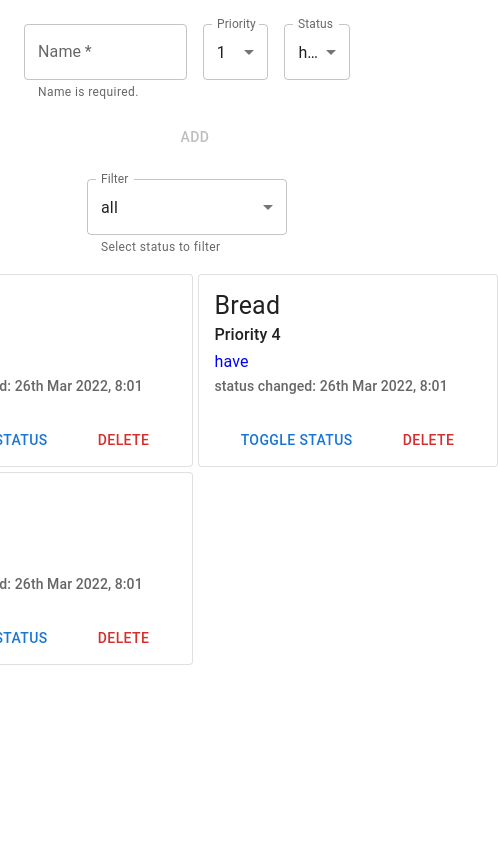
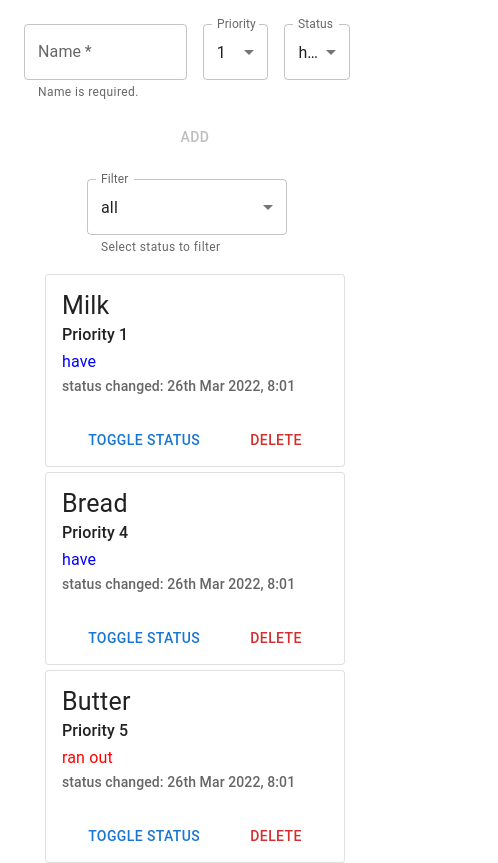
Before and after one commit to Chetanoo/grocery-list, a React (Create React App) app: page / in a window 390 px wide. Shown: the whole page, 498 px wide, since content can reach past the window. Built offline with nearby package versions, Linux system fonts and the light colour scheme.

Commit message:
Media query for main page and routing

```diff
--- a/src/App.tsx
+++ b/src/App.tsx
@@ -1,13 +1,17 @@
 import React, { useState } from 'react';
 import { v4 as uuidv4 } from 'uuid';
+import {
+  Routes,
+  Route,
+} from 'react-router-dom';
 import classes from './App.module.css';
-import ListView from './components/ListView';
 import { manageInitialState } from './helpers/initialState';
 import { EntryInterface } from './interfaces';
-import NewEntry from './components/NewEntry';
 import { setLocalStorageEntries } from './helpers/helpers';
-import Filters from './components/Filters';
 import { inputTypes, priorities, statuses } from './constants/constants';
+import MainRouteComponent from './components/MainRouteComponent';
+import EntryRouteComponent from './components/EntryRouteComponent';
+import NoPage from './components/NoPage';
 
 function App(): JSX.Element {
   const [entries, setEntries] = useState(manageInitialState());
@@ -81,23 +85,38 @@ function App(): JSX.Element {
 
   return (
     <div className={classes.App}>
-      <NewEntry
+      <Routes>
+        <Route
+          path="/"
+          element={(
+            <MainRouteComponent
+              newName={newName}
+              newPriority={newPriority}
+              newStatus={newStatus}
+              filterValue={filterValue}
               handleAddEntry={handleAddEntry}
-        name={newName}
-        priority={newPriority}
-        status={newStatus}
               handleInputChange={handleInputChange}
-      />
-      <Filters
-        filterValue={filterValue}
-        handleInputChange={handleInputChange}
-      />
-      <ListView
               entries={entries}
               handleDelete={handleDelete}
               handleToggleStatus={handleToggleStatus}
-        filterValue={filterValue}
             />
+        )}
+        />
+        <Route
+          path="/:entryId"
+          element={(
+            <EntryRouteComponent
+              entries={entries}
+              handleDelete={handleDelete}
+              handleToggleStatus={handleToggleStatus}
+            />
+)}
+        />
+        <Route
+          path="*"
+          element={<NoPage />}
+        />
+      </Routes>
     </div>
   );
 }
--- /dev/null
+++ b/src/components/EntryRouteComponent/index.tsx
@@ -0,0 +1,36 @@
+import React from 'react';
+import { Navigate, useParams, useNavigate } from 'react-router-dom';
+import { Button } from '@mui/material';
+import { EntryInterface } from '../../interfaces';
+import EntryView from '../EntryView';
+
+export default function EntryRouteComponent({
+  entries,
+  handleDelete,
+  handleToggleStatus,
+}: {
+  entries: Array<EntryInterface>,
+  handleDelete: (id: string) => void,
+  handleToggleStatus: (id: string) => void
+}): JSX.Element {
+  const params = useParams();
+  const navigate = useNavigate();
+  const entry = entries.find(
+    (en: EntryInterface) => en.id === params.entryId,
+  );
+  return (
+    <div>
+      { entry ? (
+        <>
+          <Button onClick={() => navigate('/')}>BACK TO MAIN PAGE</Button>
+          <EntryView
+            entry={entry}
+            handleDelete={handleDelete}
+            handleToggleStatus={handleToggleStatus}
+          />
+        </>
+      ) : <Navigate to="/" />}
+
+    </div>
+  );
+}
--- a/src/components/ListView/index.tsx
+++ b/src/components/ListView/index.tsx
@@ -1,4 +1,5 @@
 import React from 'react';
+import { Link } from 'react-router-dom';
 import EntryView from '../EntryView';
 import { EntryInterface } from '../../interfaces';
 
@@ -30,12 +31,16 @@ export default function ListView(
         )
         .map((entry: EntryInterface) => (
           (filterValue === statuses.all || filterValue === entry.status) && (
-          <EntryView
+          <Link
+            to={`/${entry.id}`}
             key={entry.id}
-            entry={entry}
-            handleDelete={handleDelete}
-            handleToggleStatus={handleToggleStatus}
-          />
+          >
+            <EntryView
+              entry={entry}
+              handleDelete={handleDelete}
+              handleToggleStatus={handleToggleStatus}
+            />
+          </Link>
           )
         ))}
     </div>
--- a/src/components/ListView/style.module.css
+++ b/src/components/ListView/style.module.css
@@ -1,5 +1,18 @@
 .entry-list {
     display: grid;
-    grid-template-columns: repeat(2, 300px);
-    gap: 5px;
+    min-width: 300px;
+    grid-template-columns: repeat(3, 300px);
+    gap: 5px 10px;
 }
+
+@media (max-width: 900px) {
+    .entry-list {
+        grid-template-columns: repeat(2, 300px);
+    }
+}
+
+@media (max-width: 600px) {
+    .entry-list {
+        grid-template-columns: repeat(1, 300px);
+    }
+}
--- /dev/null
+++ b/src/components/MainRouteComponent/index.tsx
@@ -0,0 +1,49 @@
+import React from 'react';
+import NewEntry from '../NewEntry';
+import Filters from '../Filters';
+import ListView from '../ListView';
+import { EntryInterface } from '../../interfaces';
+
+export default function MainRouteComponent({
+  newName,
+  newPriority,
+  newStatus,
+  filterValue,
+  entries,
+  handleAddEntry,
+  handleInputChange,
+  handleDelete,
+  handleToggleStatus,
+}: {
+    newName: string,
+    newPriority: string,
+    newStatus: string,
+    filterValue: string,
+    entries: Array<EntryInterface>,
+    handleAddEntry: () => void,
+    handleInputChange: (e: React.ChangeEvent, inputType: string) => void,
+    handleDelete: (id: string) => void,
+    handleToggleStatus: (id: string) => void
+}): JSX.Element {
+  return (
+    <>
+      <NewEntry
+        handleAddEntry={handleAddEntry}
+        name={newName}
+        priority={newPriority}
+        status={newStatus}
+        handleInputChange={handleInputChange}
+      />
+      <Filters
+        filterValue={filterValue}
+        handleInputChange={handleInputChange}
+      />
+      <ListView
+        entries={entries}
+        handleDelete={handleDelete}
+        handleToggleStatus={handleToggleStatus}
+        filterValue={filterValue}
+      />
+    </>
+  );
+}
--- /dev/null
+++ b/src/components/NoPage/index.tsx
@@ -0,0 +1,13 @@
+import React from 'react';
+import { Button } from '@mui/material';
+import { useNavigate } from 'react-router-dom';
+
+export default function NoPage(): JSX.Element {
+  const navigate = useNavigate();
+  return (
+    <>
+      <div>{'There\'s nothing in here!'}</div>
+      <Button onClick={() => navigate('/')}>BACK TO MAIN PAGE</Button>
+    </>
+  );
+}
--- a/src/index.css
+++ b/src/index.css
@@ -11,3 +11,7 @@ code {
   font-family: source-code-pro, Menlo, Monaco, Consolas, 'Courier New',
     monospace;
 }
+
+a {
+  text-decoration: none;
+}
--- a/src/index.tsx
+++ b/src/index.tsx
@@ -1,12 +1,15 @@
 import React from 'react';
 import ReactDOM from 'react-dom';
 import './index.css';
+import { BrowserRouter } from 'react-router-dom';
 import App from './App';
 import reportWebVitals from './reportWebVitals';
 
 ReactDOM.render(
   <React.StrictMode>
-    <App />
+    <BrowserRouter>
+      <App />
+    </BrowserRouter>
   </React.StrictMode>,
   document.getElementById('root'),
 );
```
Also changed, not shown: package.json (+8 -6 lines), 1 other file (tests, documents, lock files or other folders). Lines whose indentation alone changed are shown as unchanged.
